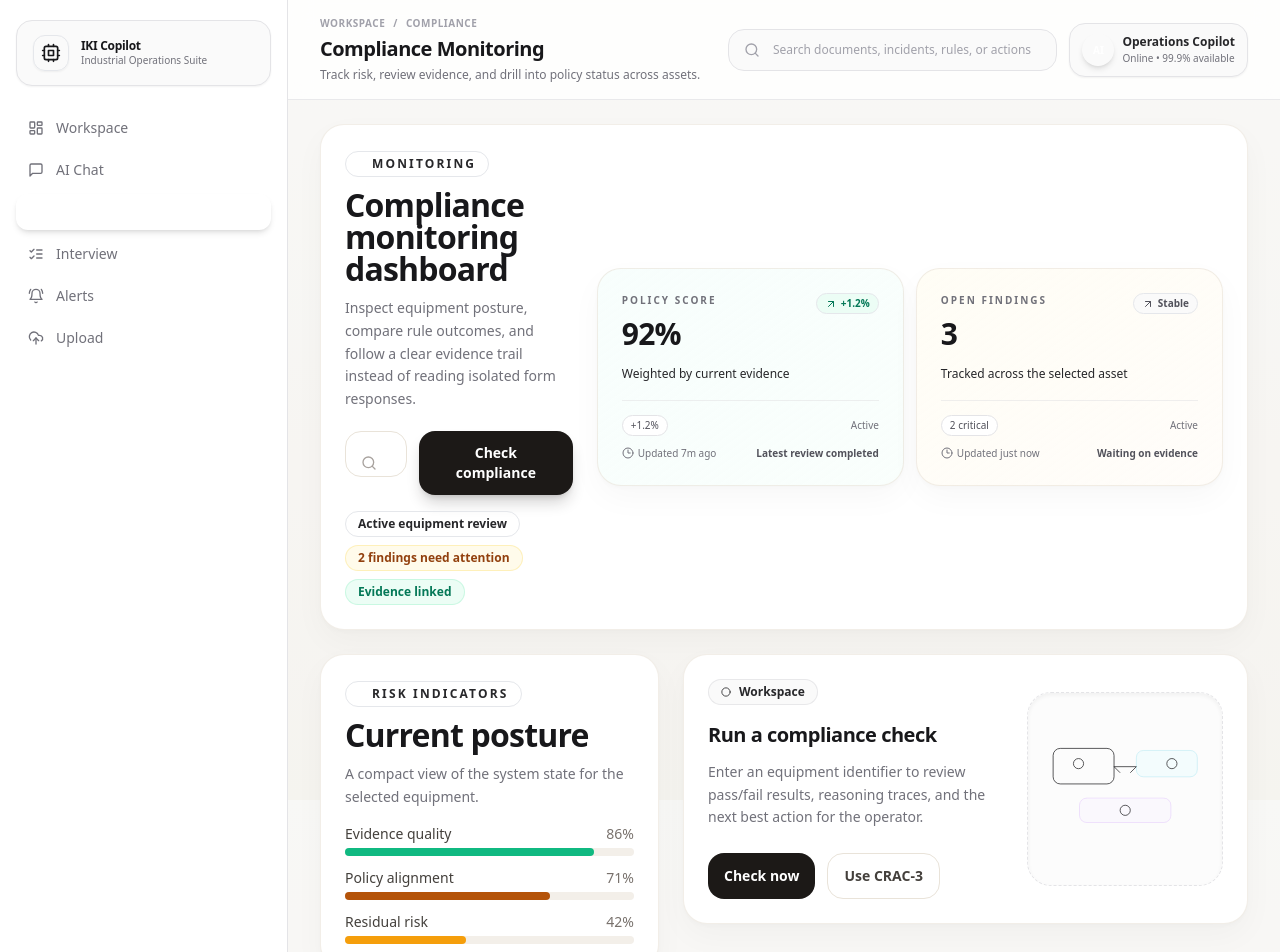
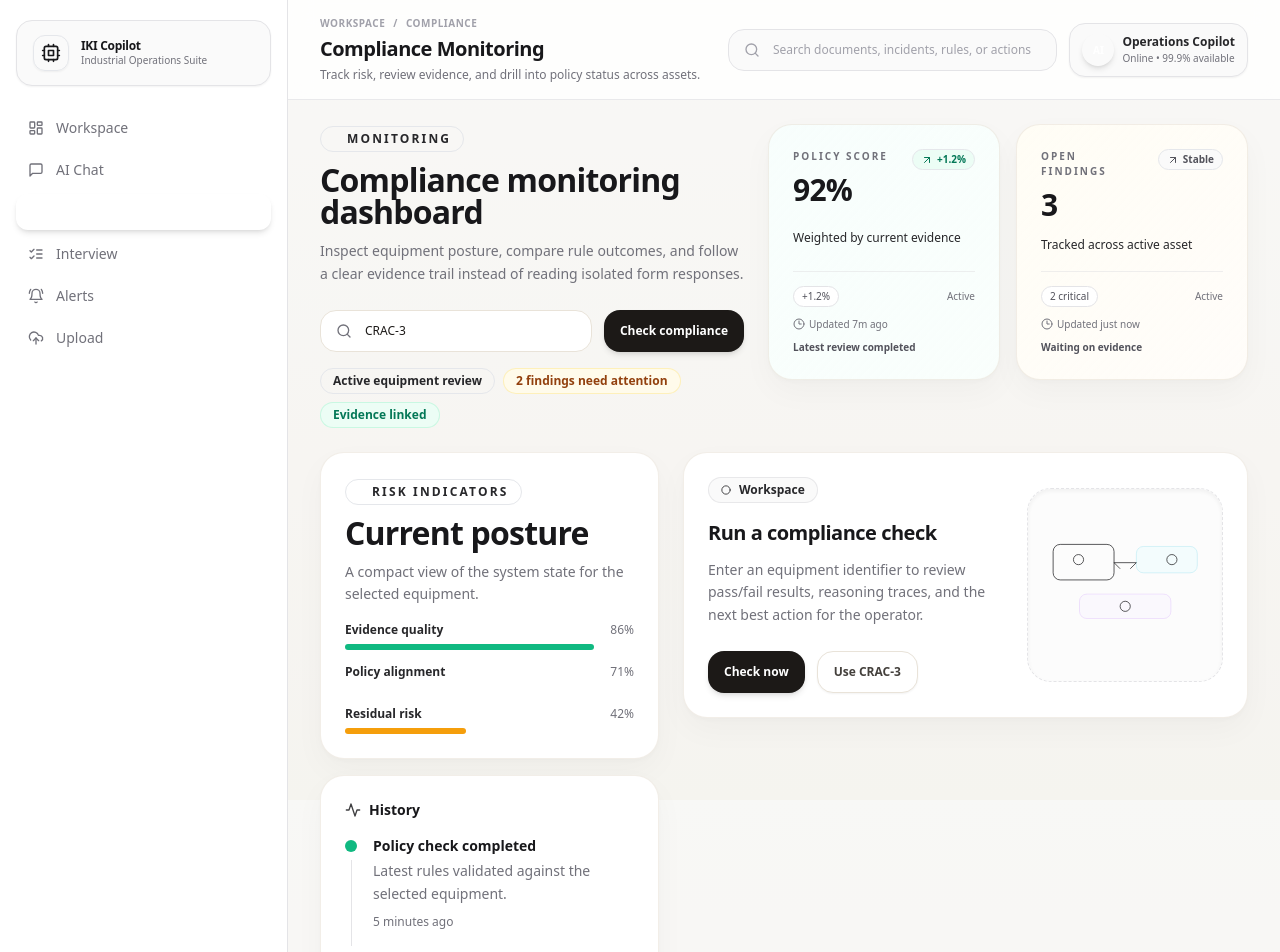
Before and after one commit to Ravindranbit/industrial-knowledge-intelligence, a Next.js app in the folder frontend/: page /compliance in a window 1280 px wide. Shown: the top 952 px of the page. Built offline with nearby package versions, Linux system fonts and the light colour scheme.

Commit message:
Connect compliance dashboard with live database rules

```diff
--- a/frontend/pages/compliance.js
+++ b/frontend/pages/compliance.js
@@ -7,30 +7,34 @@ function RuleRow({ ev }) {
   const status = ev.passed ? 'Pass' : 'Fail'
   const tone = ev.passed ? 'green' : 'red'
   return (
-    <div className="rounded-3xl border border-slate-200 bg-white p-5 shadow-sm">
+    <div className="rounded-3xl border border-zinc-200 bg-white p-5 shadow-sm">
       <div className="flex items-start justify-between gap-4">
         <div>
-          <div className="text-sm font-semibold text-slate-900">{ev.rule_ref || ev.rule}</div>
-          <div className="mt-1 text-sm text-slate-600">{ev.summary}</div>
+          <div className="text-sm font-semibold text-zinc-900">{ev.rule_ref || ev.rule}</div>
+          <div className="mt-1.5 text-xs text-zinc-550 leading-relaxed">{ev.summary}</div>
         </div>
         <StatusPill tone={tone}>{status}</StatusPill>
       </div>
-      {ev.reasoning && <div className="mt-4 rounded-2xl bg-slate-50 p-4 text-sm leading-6 text-slate-600">{ev.reasoning}</div>}
+      {ev.reasoning && (
+        <div className="mt-4 rounded-2xl border border-zinc-200 bg-zinc-50 p-4 text-xs leading-relaxed text-zinc-600">
+          {ev.reasoning}
+        </div>
+      )}
     </div>
   )
 }
 
 function MiniBarChart({ items = [] }) {
   return (
-    <div className="space-y-3">
+    <div className="space-y-3.5">
       {items.map((item) => (
         <div key={item.label}>
-          <div className="mb-1 flex items-center justify-between text-sm">
-            <span className="font-medium text-slate-700">{item.label}</span>
-            <span className="text-slate-500">{item.value}%</span>
+          <div className="mb-1.5 flex items-center justify-between text-xs">
+            <span className="font-semibold text-zinc-650">{item.label}</span>
+            <span className="text-zinc-500">{item.value}%</span>
           </div>
-          <div className="h-2 rounded-full bg-slate-100">
-            <div className={`h-2 rounded-full ${item.color}`} style={{ width: `${item.value}%` }} />
+          <div className="h-1.5 rounded-full bg-zinc-150">
+            <div className={`h-1.5 rounded-full ${item.color}`} style={{ width: `${item.value}%` }} />
           </div>
         </div>
       ))}
@@ -63,25 +67,26 @@ export default function Compliance() {
   const failCount = evaluations.filter((item) => !item.passed).length
   const riskItems = [
     { label: 'Evidence quality', value: 86, color: 'bg-emerald-500' },
-    { label: 'Policy alignment', value: 71, color: 'bg-blue-500' },
+    { label: 'Policy alignment', value: 71, color: 'bg-pastel-600' },
     { label: 'Residual risk', value: 42, color: 'bg-amber-500' },
   ]
 
   return (
     <div className="space-y-6">
-      <section className="card grid gap-6 xl:grid-cols-[0.8fr_2.2fr] xl:items-center">
-        <div>
+      {/* Top Header & Search Area - Borderless layout */}
+      <section className="flex flex-col gap-6 xl:flex-row xl:items-start xl:justify-between">
+        <div className="max-w-3xl flex-1">
           <SectionHeader
             eyebrow="Monitoring"
             title="Compliance monitoring dashboard"
             description="Inspect equipment posture, compare rule outcomes, and follow a clear evidence trail instead of reading isolated form responses."
           />
-          <form onSubmit={check} className="mt-5 flex flex-col gap-3 md:flex-row">
+          <form onSubmit={check} className="mt-6 flex flex-col gap-3 sm:flex-row max-w-xl">
             <div className="relative flex-1">
-              <Search className="pointer-events-none absolute left-4 top-1/2 h-4 w-4 -translate-y-1/2 text-slate-400" />
-              <input value={id} onChange={(e) => setId(e.target.value)} placeholder="Equipment ID (e.g., CRAC-3)" className="w-full rounded-2xl border border-slate-200 bg-white py-3 pl-11 pr-4 text-sm outline-none focus:border-blue-300 focus:ring-4 focus:ring-blue-100" />
+              <Search className="pointer-events-none absolute left-4 top-1/2 h-4 w-4 -translate-y-1/2 text-zinc-500" />
+              <input value={id} onChange={(e) => setId(e.target.value)} placeholder="Equipment ID (e.g., CRAC-3)" className="ui-input pl-11 text-xs" />
             </div>
-            <button onClick={check} className="inline-flex items-center justify-center gap-2 rounded-2xl bg-blue-600 px-5 py-3 text-sm font-semibold text-white shadow-lg shadow-blue-600/20 transition duration-200 ease-out hover:-translate-y-0.5 hover:bg-blue-700 active:translate-y-0 disabled:cursor-not-allowed disabled:opacity-60" disabled={loading}>
+            <button onClick={check} className="ui-button text-xs whitespace-nowrap" disabled={loading}>
               {loading ? 'Checking...' : 'Check compliance'}
             </button>
           </form>
@@ -92,12 +97,14 @@ export default function Compliance() {
           </div>
         </div>
 
-        <div className="grid gap-3 sm:grid-cols-2">
+        {/* Core Stats Side-Grid */}
+        <div className="grid w-full gap-4 sm:grid-cols-2 xl:w-[480px]">
           <StatCard label="Policy score" value="92%" delta="+1.2%" hint="Weighted by current evidence" tone="green" updated="Updated 7m ago" trend={{label:'+1.2%', direction:'up'}} recentActivity="Latest review completed" />
-          <StatCard label="Open findings" value={failCount || '3'} delta={failCount ? `${failCount} unresolved` : '2 critical'} hint="Tracked across the selected asset" tone="amber" updated="Updated just now" trend={{label: failCount ? 'Review' : 'Stable', direction: failCount ? 'down' : 'flat'}} recentActivity="Waiting on evidence" />
+          <StatCard label="Open findings" value={failCount || '3'} delta={failCount ? `${failCount} unresolved` : '2 critical'} hint="Tracked across active asset" tone="amber" updated="Updated just now" trend={{label: failCount ? 'Review' : 'Stable', direction: failCount ? 'down' : 'flat'}} recentActivity="Waiting on evidence" />
         </div>
       </section>
 
+      {/* Main Results Grid */}
       <section className="grid gap-6 xl:grid-cols-[0.75fr_1.25fr]">
         <div className="space-y-4">
           <div className="card space-y-4">
@@ -106,13 +113,16 @@ export default function Compliance() {
           </div>
 
           <div className="card">
-            <div className="flex items-center gap-2 text-sm font-semibold text-slate-900"><Activity className="h-4 w-4 text-blue-600" />History</div>
+            <div className="flex items-center gap-2 text-sm font-semibold text-zinc-900">
+              <Activity className="h-4 w-4 text-pastel-700 animate-pulse" />
+              History
+            </div>
             <div className="mt-4">
               <Timeline
                 items={[
                   { title: 'Policy check completed', description: 'Latest rules validated against the selected equipment.', meta: '5 minutes ago', dot: 'bg-emerald-500' },
                   { title: 'Sensor drift detected', description: 'Humidity variance exceeded the configured threshold.', meta: 'Today • 08:10 UTC', dot: 'bg-amber-500' },
-                  { title: 'Follow-up evidence requested', description: 'Operations team asked to upload the latest maintenance log.', meta: 'Yesterday', dot: 'bg-blue-500' },
+                  { title: 'Follow-up evidence requested', description: 'Operations team asked to upload the latest maintenance log.', meta: 'Yesterday', dot: 'bg-pastel-600' },
                 ]}
               />
             </div>
@@ -124,8 +134,8 @@ export default function Compliance() {
             <EmptyState
               title="Run a compliance check"
               description="Enter an equipment identifier to review pass/fail results, reasoning traces, and the next best action for the operator."
-              primaryAction={<button onClick={check} className="rounded-2xl bg-blue-600 px-4 py-3 text-sm font-semibold text-white">Check now</button>}
-              secondaryAction={<button onClick={() => setId('CRAC-3')} className="rounded-2xl border border-slate-200 px-4 py-3 text-sm font-semibold text-slate-700">Use CRAC-3</button>}
+              primaryAction={<button onClick={check} className="ui-button text-xs">Check now</button>}
+              secondaryAction={<button onClick={() => setId('CRAC-3')} className="ui-button-secondary text-xs">Use CRAC-3</button>}
               illustration="diagram"
             />
           )}
@@ -145,7 +155,7 @@ export default function Compliance() {
                     key={i}
                     initial={{ opacity: 0, y: 12 }}
                     animate={{ opacity: 1, y: 0 }}
-                    transition={{ duration: 0.3, delay: i * 0.08 }}
+                    transition={{ duration: 0.25, delay: i * 0.05 }}
                   >
                     <RuleRow ev={ev} />
                   </motion.div>
@@ -156,7 +166,7 @@ export default function Compliance() {
 
           {result && !result.evaluations && (
             <div className="card">
-              <pre className="overflow-auto text-sm text-slate-700">{JSON.stringify(result, null, 2)}</pre>
+              <pre className="overflow-auto text-xs text-zinc-650 bg-zinc-50 p-4 rounded-2xl border border-zinc-250/50 leading-relaxed">{JSON.stringify(result, null, 2)}</pre>
             </div>
           )}
         </div>
```
